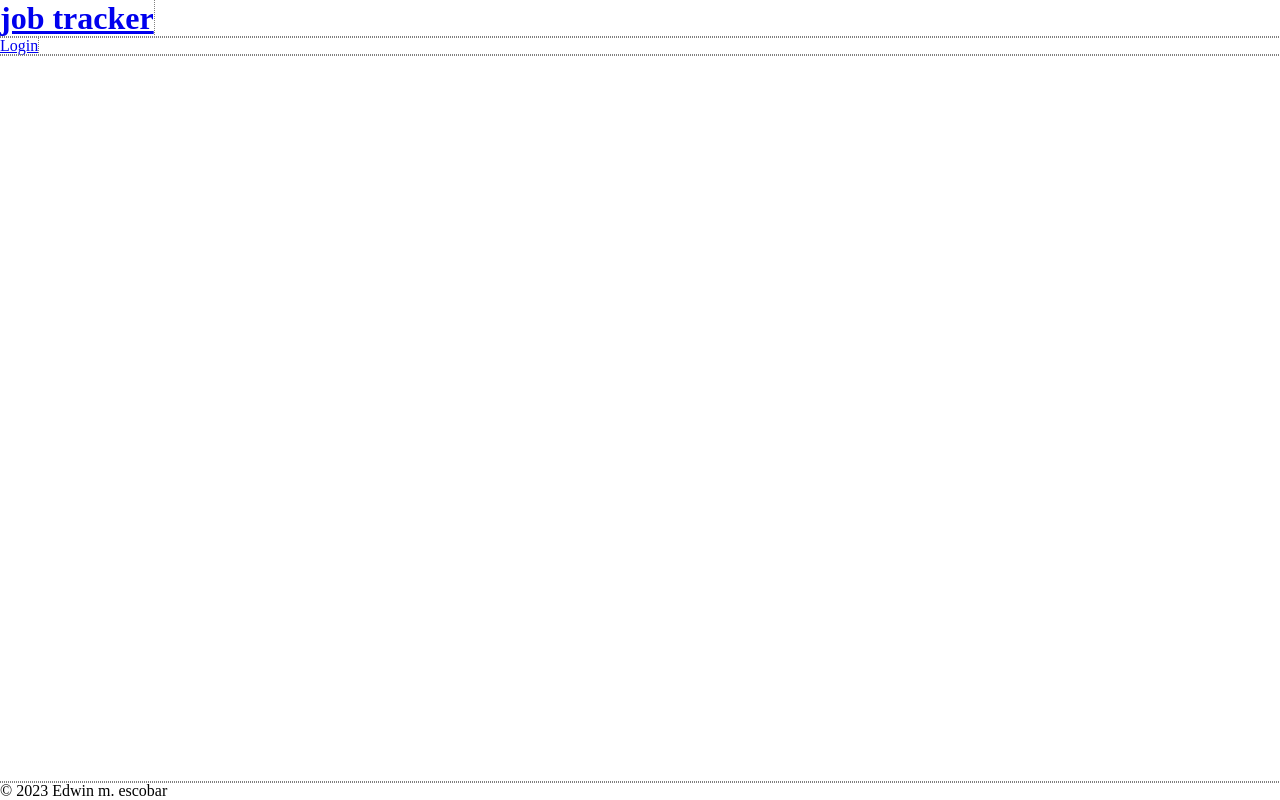
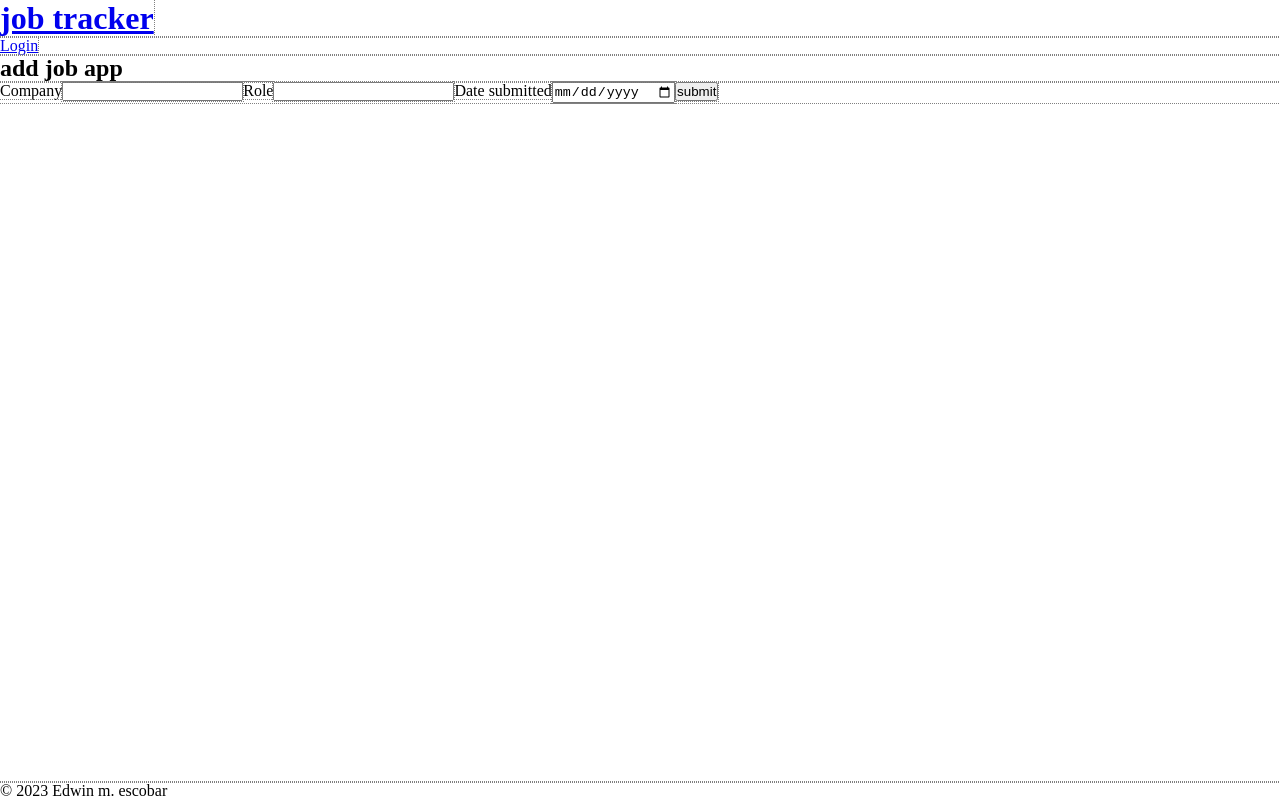
Before and after one commit to escowin/job-tracker, a React (Create React App) app in the folder client/: page /add-page in a window 1280 px wide. Built offline with nearby package versions, Linux system fonts and the light colour scheme.

Commit message:
captured job app form values through handleChange()

```diff
--- a/client/src/App.js
+++ b/client/src/App.js
@@ -11,6 +11,8 @@ import Header from "./components/Header";
 import Footer from "./components/Footer";
 import Homepage from "./pages/Homepage";
 import Login from "./pages/Login";
+import AddJob from "./pages/AddJob";
+
 import "./assets/css/index.css";
 
 // apollo server | graphql
@@ -44,6 +46,7 @@ function App() {
             <Routes>
               <Route path="/" element={<Homepage />} />
               <Route path="/login" element={<Login/>} />
+              <Route path="/add-page" element={<AddJob/>} />
             </Routes>
           </main>
           <Footer />
--- a/client/src/components/Header.js
+++ b/client/src/components/Header.js
@@ -2,7 +2,10 @@ import { Link } from "react-router-dom";
 import Auth from "../utils/auth";
 
 function Header() {
-  const navLinks = [{ name: "home", path: "" }];
+  const navLinks = [
+    { name: "home", path: "" },
+    { name: "add-job", path: "add-page" },
+  ];
 
   const logout = (e) => {
     e.preventDefault();
--- /dev/null
+++ b/client/src/pages/AddJob.js
@@ -0,0 +1,41 @@
+import { useState } from "react";
+
+function AddJob() {
+   const [company, setCompany] = useState("");
+   const [role, setRole] = useState("");
+   const [dateSubmitted, setDateSubmitted] = useState("");
+
+   const handleChange = (e) => {
+    if (e.target.name === "company") {
+      console.log(e.target.value)
+    } else if (e.target.name === "role") {
+      console.log(e.target.value)
+    } else if (e.target.name === "date-submitted") {
+      console.log(e.target.value)
+    }
+   }
+
+   const handleFormSubmit = async (e) => {
+    e.preventDefault();
+    console.log(e)
+   }
+  return (
+    <>
+      <section>
+        <h2>add job app</h2>
+        <form onSubmit={handleFormSubmit}>
+          <label htmlFor="company">Company</label>
+          <input name="company" onChange={handleChange}/>
+          <label htmlFor="role">Role</label>
+          <input name="role" onChange={handleChange}/>
+          <label htmlFor="date-submitted">Date submitted</label>
+          <input name="date-submitted" type="date" onChange={handleChange}/>
+
+          <button type="submit">submit</button>
+        </form>
+      </section>
+    </>
+  );
+}
+
+export default AddJob;
--- /dev/null
+++ b/client/src/pages/Edit-Job.js
@@ -0,0 +1,5 @@
+function EditJob() {
+  return <>add job</>;
+}
+
+export default EditJob;
--- a/client/src/pages/Homepage.js
+++ b/client/src/pages/Homepage.js
@@ -15,18 +15,22 @@ function Homepage() {
   // change sections into components with user data props
   return (
     <>
-      <h2>home page</h2>
+
       {!loggedIn ? <section>log in to view contents</section> : null}
       {loggedIn && user ? (
         <>
           <section>
-            <p>username : {user.username}</p>
-            <p>hired count: {user.hiredCount}</p>
-            <p>rejected count: {user.rejectedCount}</p>
-            <p>total submitted: {user.totalSubmitted}</p>
+            <h2>user info</h2>
+            <article>
+              <p>username : {user.username}</p>
+              <p>hired count: {user.hiredCount}</p>
+              <p>rejected count: {user.rejectedCount}</p>
+              <p>total submitted: {user.totalSubmitted}</p>
+            </article>
           </section>
 
           <section>
+            <h2>job applications</h2>
             {user.jobApplications.map((job, i) => (
               <article key={i}>
                 <p>{job.company}</p>
```
